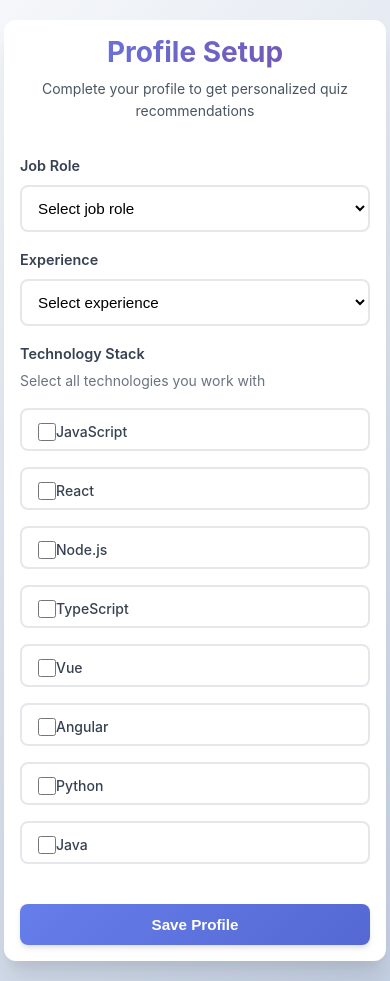
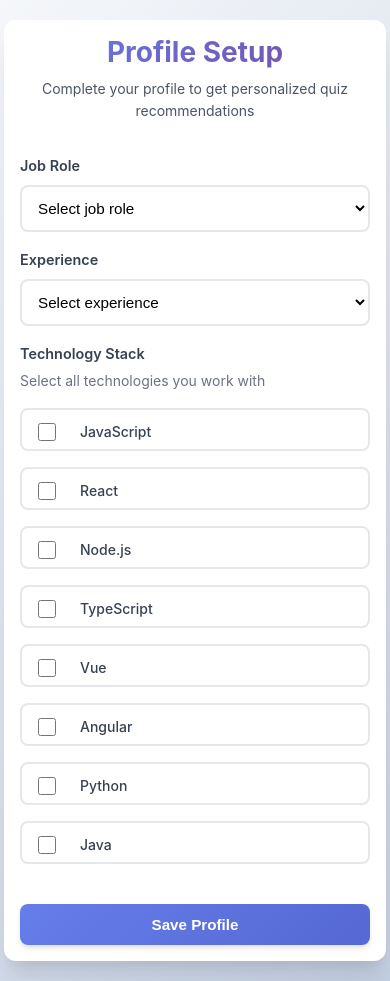
Before and after one commit to dbajajmnk/quizapp, a React (Create React App) app in the folder frontend/: page /profile-setup in a window 390 px wide. Built offline with nearby package versions, Linux system fonts and the light colour scheme; no server answers; sample sign-in values are in the browser's storage.

Commit message:
Added space in checkbox and text

```diff
--- a/frontend/src/App.css
+++ b/frontend/src/App.css
@@ -637,7 +637,7 @@ h3 {
 .checkbox-item {
   display: flex;
   align-items: flex-start;
-  gap: 12px;
+  gap: 24px;
   padding: var(--spacing-md);
   border: 2px solid var(--gray-200);
   border-radius: var(--radius-md);
@@ -659,7 +659,7 @@ h3 {
   height: 18px;
   cursor: pointer;
   margin: 0;
-  margin-right: 0;
+  margin-right: 24px !important;
   margin-bottom: 0;
   accent-color: var(--primary);
   flex-shrink: 0;
@@ -796,7 +796,7 @@ h3 {
 
   .checkbox-item {
     padding: var(--spacing-sm) var(--spacing-md);
-    gap: 12px;
+    gap: 24px;
     align-items: flex-start;
   }
 
@@ -804,6 +804,7 @@ h3 {
     top: 1px;
     width: 18px;
     height: 18px;
+    margin-right: 24px !important;
   }
 
   .checkbox-label {
```
